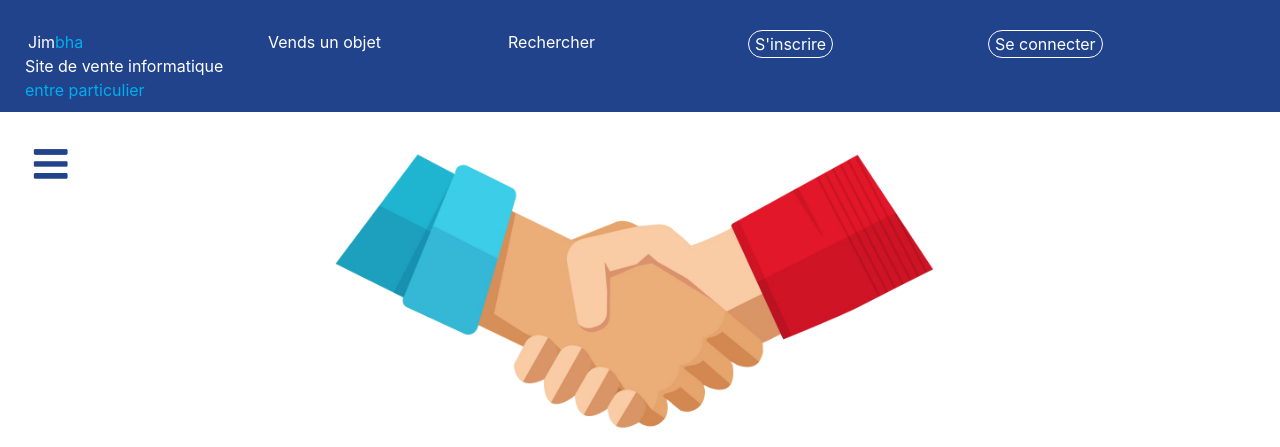
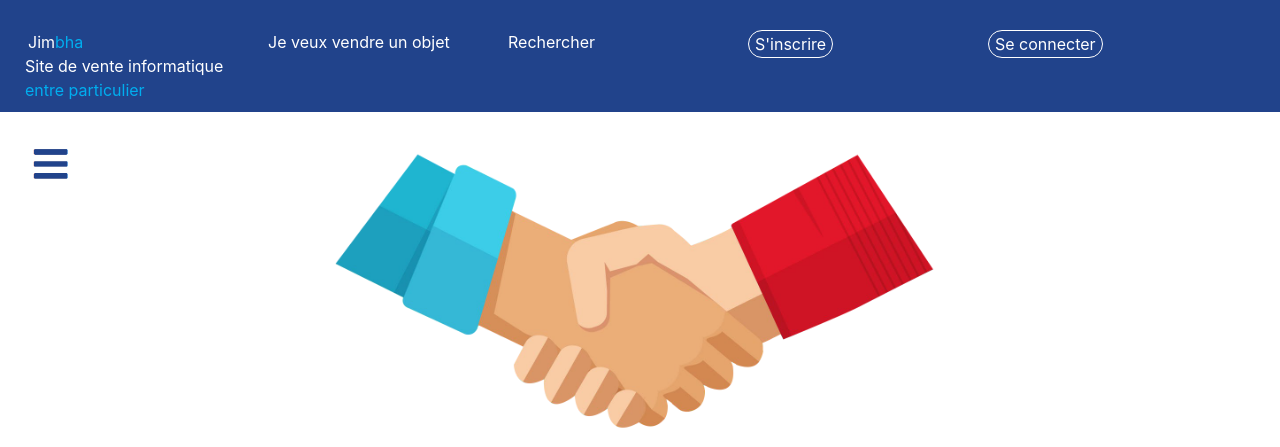
Before and after one commit to jwglimois/PPE4, a PHP site: page /index.php in a window 1280 px wide. Shown: the top 447 px of the page. Run offline with PHP 8.4, Linux system fonts and the light colour scheme; data that the repository does not hold is empty.

Commit message:
Vends -> Je veux vendre

```diff
--- a/require_once/menu.php
+++ b/require_once/menu.php
@@ -3,7 +3,7 @@
 		<div id="menu" class="col-md-12">
 			<ul>
 				<li><a href="index.php"><span class="logo"><span class="titre_jim">Jim</span><span class="titre_bha">bha</span></br>Site de vente informatique</br><span class="titre_particulier">entre particulier</span></span></a></li>
-				<li><a href="vendre.php">Vends un objet</a></li>
+				<li><a href="vendre.php">Je veux vendre un objet</a></li>
 				<li>
 					<form method="post" action="recherche.php">
 						<a href="javascript:void(0)" id="search">Rechercher</a>
```
